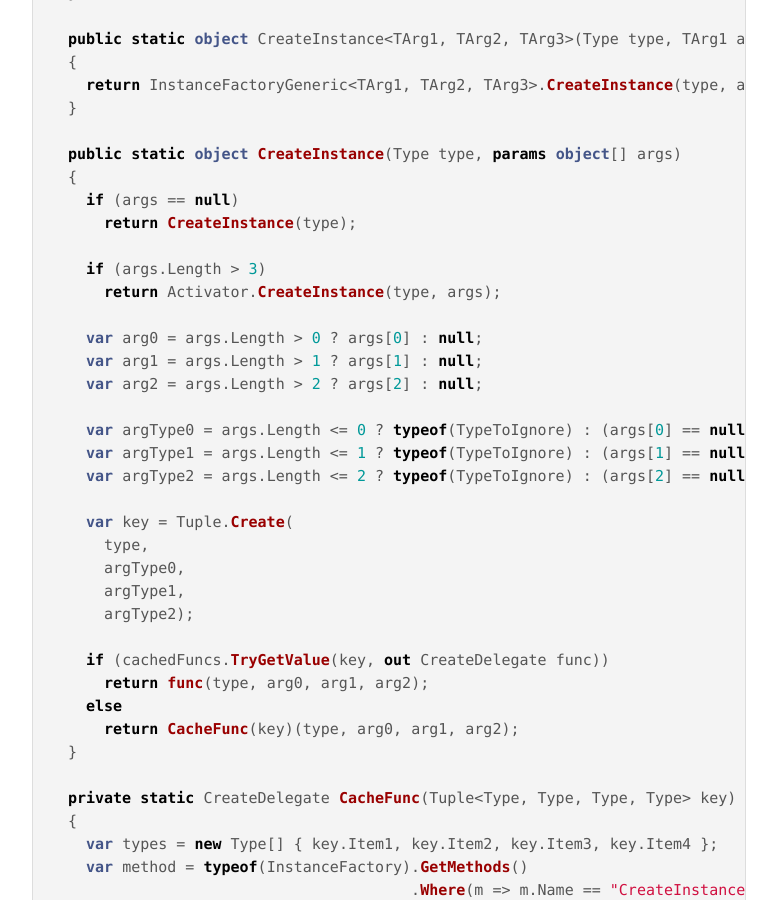
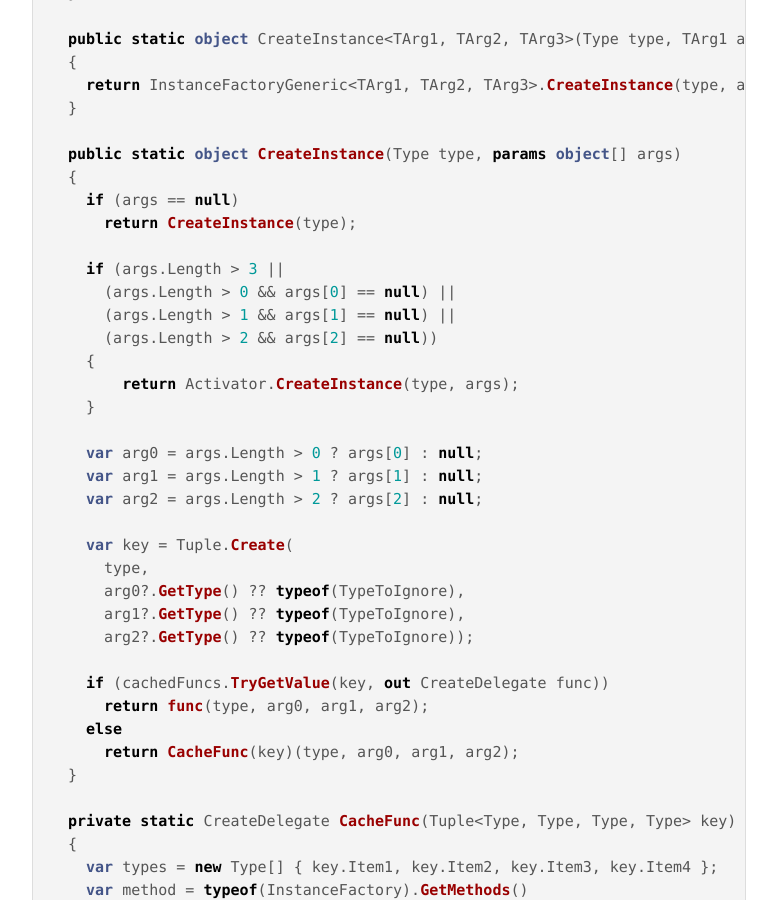
Before and after one commit to trenki2/trenki2.github.io, a Jekyll site: the page built from _posts/2018-12-28-activator-createinstance-faster-alternative.md, in a window 1280 px wide and 900 px high, scrolled down 1614 px. Shown: the whole window, without its empty margins (251-1028 px from the left). Built offline with Jekyll 4.4.1, drawn with Linux system fonts in a browser that asks for light colours.

Commit message:
Updated code

```diff
--- a/_posts/2018-12-28-activator-createinstance-faster-alternative.md
+++ b/_posts/2018-12-28-activator-createinstance-faster-alternative.md
@@ -60,22 +60,23 @@ public static class InstanceFactory
     if (args == null)
       return CreateInstance(type);
 
-    if (args.Length > 3)
-      return Activator.CreateInstance(type, args);
+    if (args.Length > 3 ||
+      (args.Length > 0 && args[0] == null) ||
+      (args.Length > 1 && args[1] == null) ||
+      (args.Length > 2 && args[2] == null))
+    {
+        return Activator.CreateInstance(type, args);
+    }
 
     var arg0 = args.Length > 0 ? args[0] : null;
     var arg1 = args.Length > 1 ? args[1] : null;
     var arg2 = args.Length > 2 ? args[2] : null;
 
-    var argType0 = args.Length <= 0 ? typeof(TypeToIgnore) : (args[0] == null ? typeof(object) : args[0].GetType());
-    var argType1 = args.Length <= 1 ? typeof(TypeToIgnore) : (args[1] == null ? typeof(object) : args[1].GetType());
-    var argType2 = args.Length <= 2 ? typeof(TypeToIgnore) : (args[2] == null ? typeof(object) : args[2].GetType());
-
     var key = Tuple.Create(
       type,
-      argType0,
-      argType1,
-      argType2);
+      arg0?.GetType() ?? typeof(TypeToIgnore),
+      arg1?.GetType() ?? typeof(TypeToIgnore),
+      arg2?.GetType() ?? typeof(TypeToIgnore));
 
     if (cachedFuncs.TryGetValue(key, out CreateDelegate func))
       return func(type, arg0, arg1, arg2);
```
